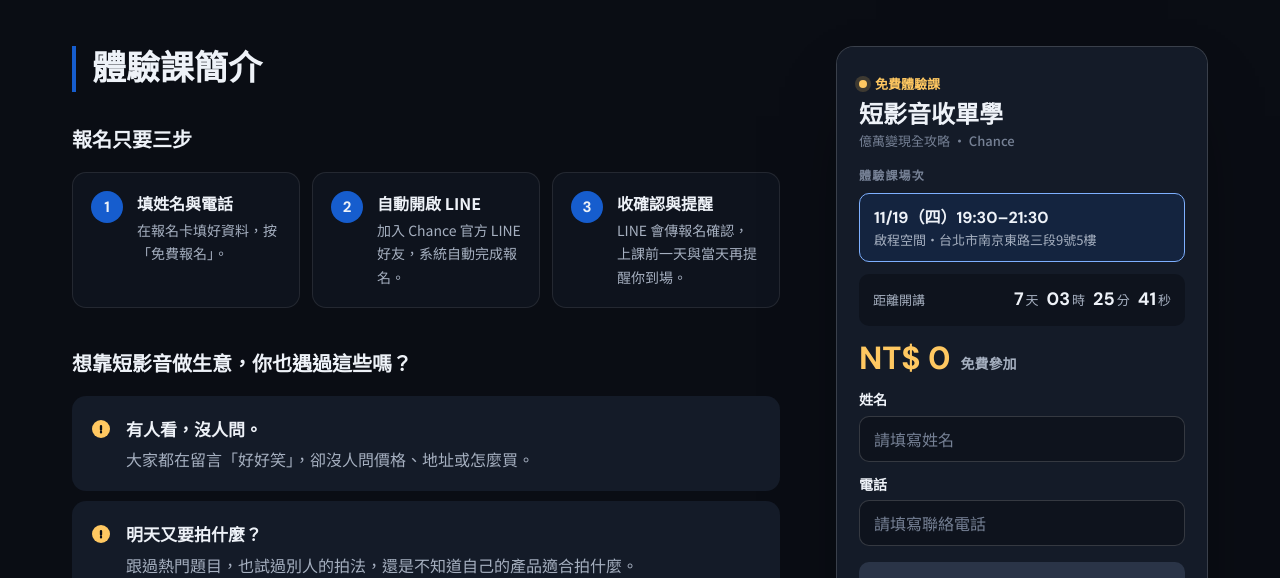
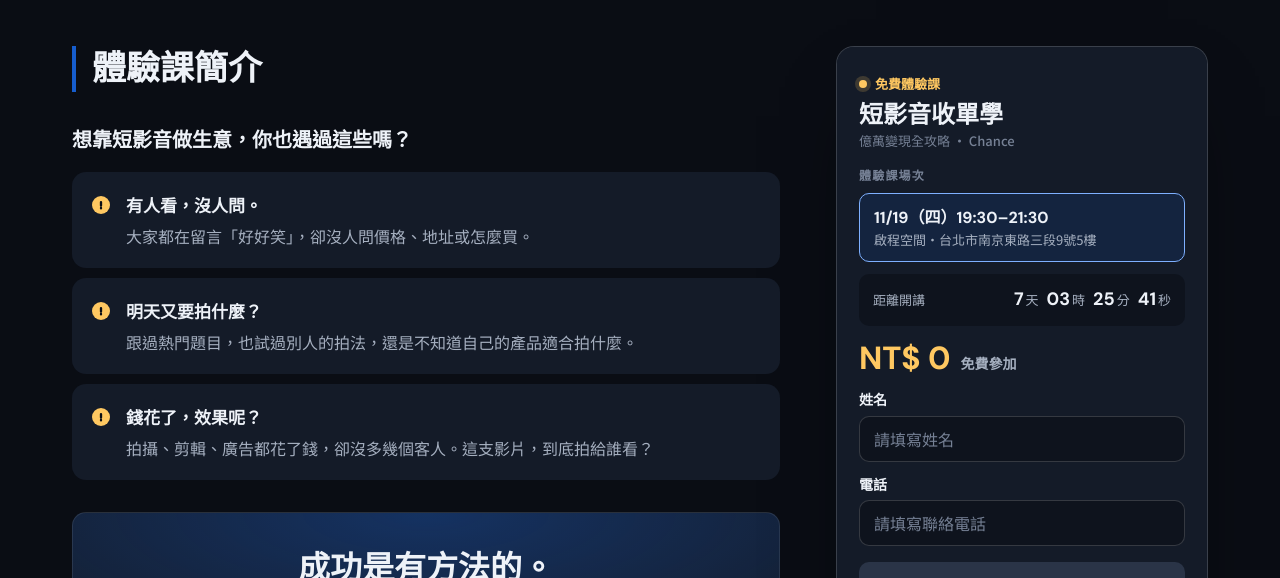
Before and after one commit to massenlight/chance, a plain HTML site: page v2/index.html in a window 1280 px wide. Shown: the part 742-1320 px from the top of the page. Drawn offline with Linux system fonts and the light colour scheme; no server answers.

Commit message:
Remove the three-step registration section from v2
Co-Authored-By: Claude Opus 5.5 <noreply@anthropic.com>

```diff
--- a/v2/index.html
+++ b/v2/index.html
@@ -98,13 +98,6 @@
       <!-- 體驗課簡介 -->
       <section id="intro" class="block">
         <h2 class="block-title">體驗課簡介</h2>
-
-        <h3 class="sub-title">報名只要三步</h3>
-        <ol class="steps">
-          <li><b>1</b><div><strong>填姓名與電話</strong><p>在報名卡填好資料，按「免費報名」。</p></div></li>
-          <li><b>2</b><div><strong>自動開啟 LINE</strong><p>加入 Chance 官方 LINE 好友，系統自動完成報名。</p></div></li>
-          <li><b>3</b><div><strong>收確認與提醒</strong><p>LINE 會傳報名確認，上課前一天與當天再提醒你到場。</p></div></li>
-        </ol>
 
         <h3 class="sub-title">想靠短影音做生意，你也遇過這些嗎？</h3>
         <ul class="pains">
--- a/v2/styles.css
+++ b/v2/styles.css
@@ -120,11 +120,6 @@ button,input{font:inherit;color:inherit}
 .block-title+.sub-title{margin-top:32px}
 .fine{margin-top:20px;font-size:13px;color:var(--dim)}
 
-.steps{display:grid;grid-template-columns:repeat(3,1fr);gap:12px}
-.steps li{display:flex;gap:14px;padding:18px;border:1px solid var(--line);border-radius:var(--radius);background:var(--bg-2)}
-.steps b{flex:none;display:grid;place-items:center;width:32px;height:32px;border-radius:50%;background:var(--accent);font-family:var(--num);font-size:15px}
-.steps strong{display:block;line-height:1.5}
-.steps p{margin-top:4px;font-size:14px;color:var(--muted);line-height:1.65}
 
 .pains{display:grid;gap:10px}
 .pains li{position:relative;padding:18px 20px 18px 54px;border-radius:var(--radius);background:var(--surface)}
@@ -240,7 +235,7 @@ button,input{font:inherit;color:inherit}
   .course-main{grid-row:2}
   .block{padding:44px 0}
   .block:first-child{padding-top:44px;border-top:1px solid var(--line)}
-  .steps,.learn-list,.audience,.case-grid{grid-template-columns:1fr}
+  .learn-list,.audience,.case-grid{grid-template-columns:1fr}
   .compare{padding:20px}
   .compare-grid{grid-template-columns:1fr}
   .compare-vs{justify-self:center}
```
